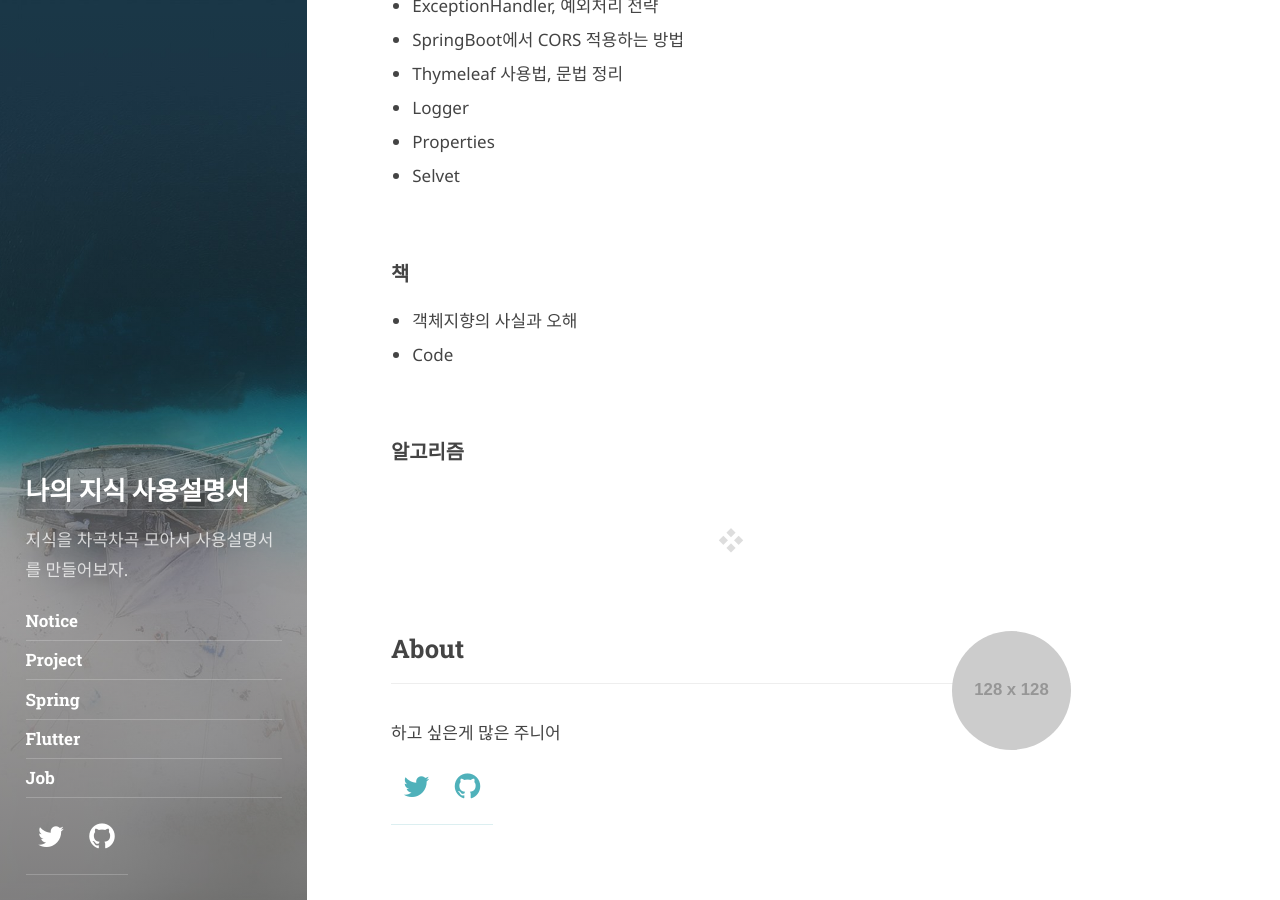
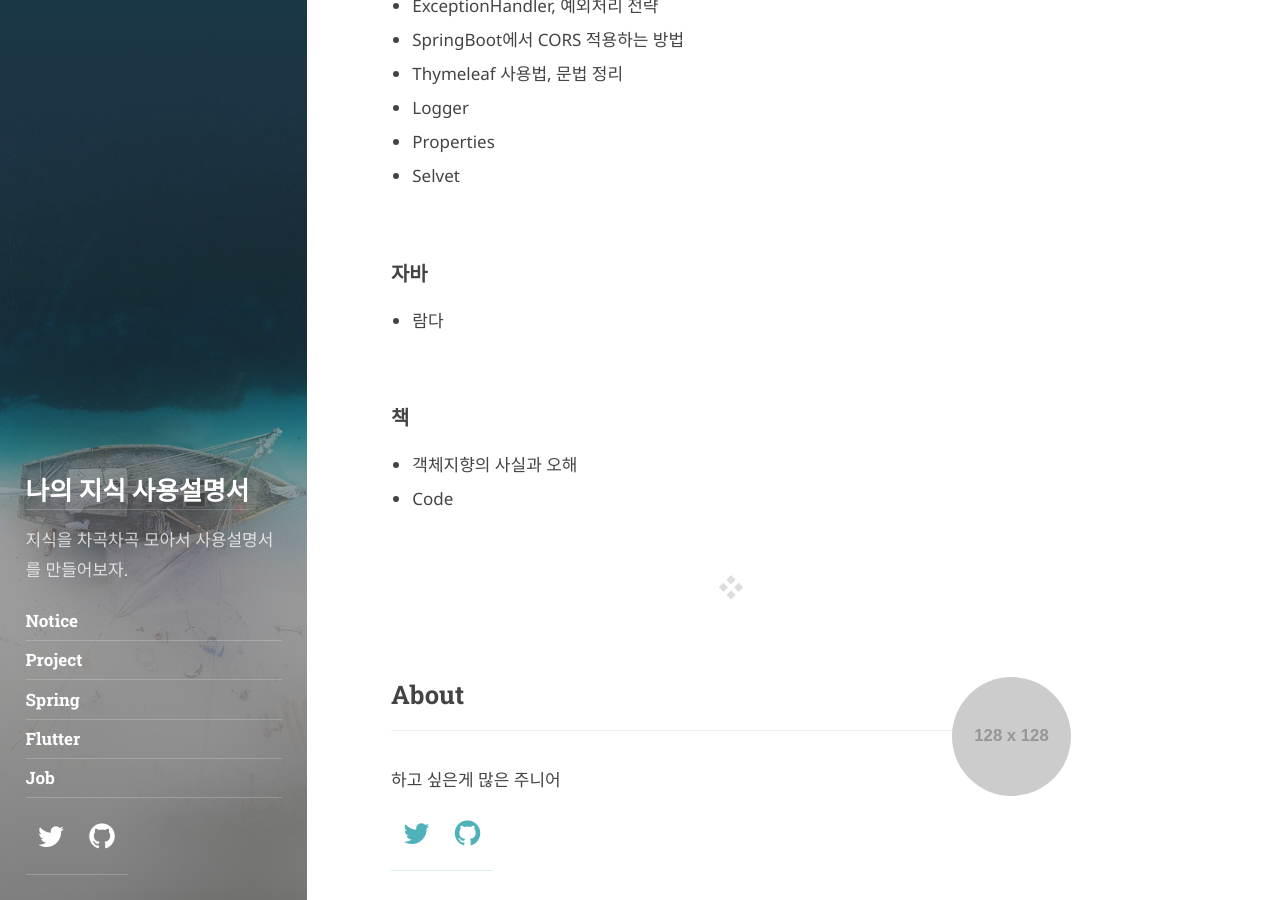
Before and after one commit to G-ONL/g-onl.github.io, a Jekyll site: the page built from _posts/2020-03-31-future-writing.md, in a window 1280 px wide and 900 px high, scrolled down 430 px. Built offline with Jekyll 4.4.1, drawn with Linux system fonts in a browser that asks for light colours; some web fonts are replaced; comment, search, counter and statistics services are not loaded.

Commit message:
Update 2020-03-31-future-writing.md

```diff
--- a/_posts/2020-03-31-future-writing.md
+++ b/_posts/2020-03-31-future-writing.md
@@ -19,8 +19,9 @@ decription: >
 - Properties
 - Selvet
 
+### 자바
+- 람다
+
 ### 책
 - 객체지향의 사실과 오해
 - Code
-
-### 알고리즘
```
